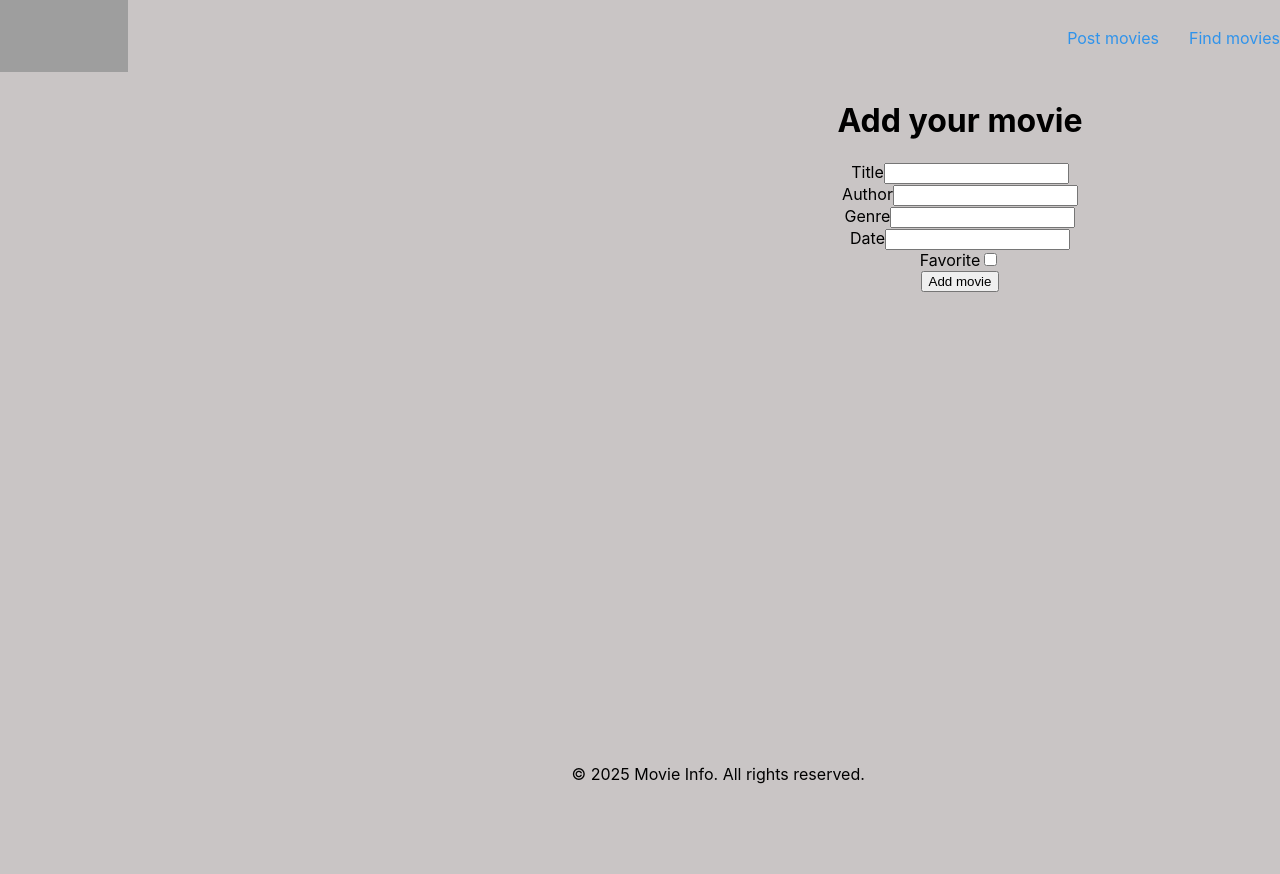
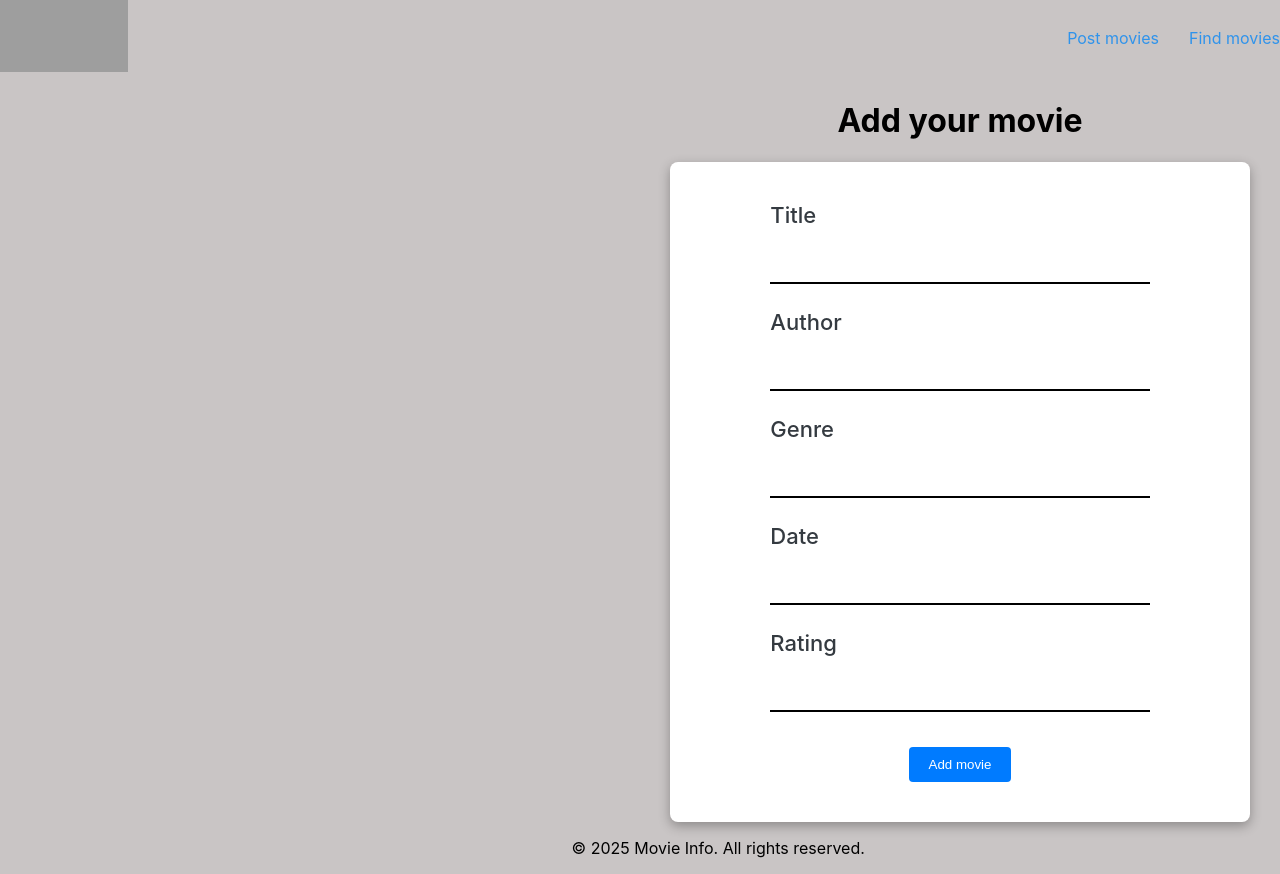
Before and after one commit to BubbleRuble/own-project, a React (Create React App) app in the folder Frontend/: page /postmovies in a window 1280 px wide. Shown: the top 874 px of the page. Before the commit the page ends 800 px from the top, so only its background shows below. Built offline with nearby package versions, Linux system fonts and the light colour scheme; grey boxes are pictures that could not be loaded.

Commit message:
додав css до getMovies і завершив функцію PostMovies

```diff
--- a/Frontend/src/api/movies.js
+++ b/Frontend/src/api/movies.js
@@ -19,6 +19,7 @@ export const getMovies = async (query) => {
   }
 };
 
+
 export const handleMovieClick = async (movieId) => {
   try {
     return await api.get(`/api/movies/${movieId}`);
--- a/Frontend/src/components/Header.js
+++ b/Frontend/src/components/Header.js
@@ -1,8 +1,7 @@
-import { NavLink, useLocation } from "react-router-dom";
+import { NavLink} from "react-router-dom";
 import '../styles/header.css'
 
 const Header = () => {
-  const location = useLocation();
 
   return (
       <nav className="header__nav">
--- a/Frontend/src/components/LoadMovies.js
+++ b/Frontend/src/components/LoadMovies.js
@@ -1,11 +1,12 @@
 import MovieForm from './MovieForm';
-import { addMovies, getMovies } from '../api/movies';
-import { useState, useEffect } from 'react';
+import { addMovies} from '../api/movies';
+import { useState } from 'react';
 
 const Movies = () => {
   const [message, setMessage] = useState('');
+  const [movies, setMovies] = useState([]);
 
-    const handlePostMovie = async (values, { resetForm, setErrors }) => {
+  const handlePostMovie = async (values, { resetForm, setErrors }) => {
     try {
       const newMovie = await addMovies(values);
       if (newMovie.error) {
@@ -13,6 +14,7 @@ const Movies = () => {
         return;
       }
       setMessage(`Movie ${newMovie.title} added`);
+      console.log('Success')
       resetForm();
     } catch (error) {
       console.error('Error adding movie:', error);
@@ -21,12 +23,6 @@ const Movies = () => {
 
   return (
     <>
-    {/* {
-      movies && movies.map(item=> (
-        <div>{JSON.stringify(item, 2, null)}</div>
-      ))
-    } */}
-    {/* Visualize all movies from what we have got from backend */}
       <h1>Add your movie</h1>
       <MovieForm onSubmit={handlePostMovie} />
     </>
--- a/Frontend/src/components/MovieForm.js
+++ b/Frontend/src/components/MovieForm.js
@@ -1,15 +1,33 @@
-import { Formik, Form, Field } from 'formik';
-import * as Yup from 'yup'
+import { Formik, Form, Field, ErrorMessage, useFormikContext } from 'formik';
+import '../styles/form.css';
+import * as Yup from 'yup';
 
-const MovieForm = ({onSubmit}) => {
+const genrelist = [
+  'action',
+  'comedy',
+  'drama',
+  'horror',
+  'science',
+  'romance',
+  'thriller',
+];
+
+const MovieForm = ({ onSubmit }) => {
   const validationSchema = Yup.object({
-    title:Yup.string().required("Title is required"),
-    author:Yup.string().required("Author is required"),
-    genre:Yup.string().required("Genre is required"),
-    date: Yup.string().matches(/^\d{2}-\d{4}$/, "Date must be MM-YYYY"),
-    favorite: Yup.boolean(),
-  })
-
+    title: Yup.string().required('Title is required'),
+    author: Yup.string().required('Author is required'),
+    genre: Yup.string()
+      .lowercase('Genre must be lowercase')
+      .oneOf(genrelist, 'Invalid genre')
+      .required('Genre is required'),
+    date: Yup.string().matches(/^\d{4}$/, 'Date must be YYYY'),
+    rating: Yup.string()
+      .matches(
+        /^(?:[1-9](?:\.\d)?|10)$/,
+        'Rating must be a number between 1.0 and 10',
+      )
+      .required('Rating is required'),
+  });
 
   return (
     <>
@@ -19,45 +37,76 @@ const MovieForm = ({onSubmit}) => {
           author: '',
           genre: '',
           date: '',
-          favorite: false,
+          rating: '',
         }}
         validationSchema={validationSchema}
         onSubmit={onSubmit}
       >
+        <div className="form-container">
+          <Form autoComplete="off" className="form-list">
+            <div class="form-group">
+              <label>
+                <span>Title</span>
+                <Field type="text" name="title" />
+                <ErrorMessage
+                  name="title"
+                  component="div"
+                  className="input-error"
+                />
+              </label>
+            </div>
 
-        <Form autoComplete='off'>
+            <div class="form-group">
               <label>
-            Title
-            <Field type="text" name="title" />
+                <span>Author</span>
+                <Field type="text" name="author" />
+                <ErrorMessage
+                  name="author"
+                  component="div"
+                  className="input-error"
+                />
               </label>
-          <br />
+            </div>
 
+            <div class="form-group">
               <label>
-            Author
-            <Field type="text" name="author" />
+                <span>Genre</span>
+                <Field type="text" name="genre" />
+                <ErrorMessage
+                  name="genre"
+                  component="div"
+                  className="input-error"
+                />
               </label>
-          <br />
+            </div>
 
+            <div class="form-group">
               <label>
-            Genre
-            <Field type="text" name="genre" />
+                <span>Date</span>
+                <Field type="text" name="date" />
+                <ErrorMessage
+                  name="date"
+                  component="div"
+                  className="input-error"
+                />
               </label>
-          <br />
+            </div>
 
+            <div class="form-group">
               <label>
-            Date
-            <Field type="text" name="date" />
+                <span>Rating</span>
+                <Field type="text" name="rating" />
+                <ErrorMessage
+                  name="rating"
+                  component="div"
+                  className="input-error"
+                />
               </label>
-          <br />
-
-          <label>
-            Favorite
-            <Field type="checkbox" name="favorite" />
-          </label>
-          <br />
+            </div>
 
             <button type="submit">Add movie</button>
           </Form>
+        </div>
       </Formik>
     </>
   );
--- a/Frontend/src/components/MovieItem.js
+++ b/Frontend/src/components/MovieItem.js
@@ -1,14 +1,14 @@
 import React from 'react';
 
-const MovieItem = ({ movie, handleSelect }) => {
+const MovieItem = ({ movies, handleSelect }) => {
   return (
-    <div className="movie__item" onClick={() => handleSelect(movie)}>
+    <div className="movie__item" onClick={() => handleSelect(movies)}>
       <div>
-        <h2>{movie.title}</h2>
-        <p>Author: {movie.author}</p>
-        <p>Year: {movie.date}</p>
-        <p>Genre: {movie.genre}</p>
-        <p>Rating: {movie.rating}</p>
+        <h2>{movies.title}</h2>
+        <p>Author: {movies.author}</p>
+        <p>Year: {movies.date}</p>
+        <p>Genre: {movies.genre}</p>
+        <p>Rating: {movies.rating}</p>
       </div>
     </div>
   );
--- a/Frontend/src/components/MovieList.js
+++ b/Frontend/src/components/MovieList.js
@@ -7,6 +7,7 @@ const MovieList = ({ movies }) => {
           <p>Author: {movies.author}</p>
           <p>Genre: {movies.genre}</p>
           <p>Date: {movies.date}</p>
+          <p>Rating: {movies.rating}</p>
         </div>
       ))}
     </div>
--- a/Frontend/src/pages/Movie.js
+++ b/Frontend/src/pages/Movie.js
@@ -1,6 +1,9 @@
 import { useParams } from 'react-router-dom';
-import { useState, useEffect } from 'react';
+import { useState, useEffect} from 'react';
+import { getMovies } from '../api/movies';
 import { api } from '../config';
+import MovieList  from '../components/MovieList';
+import MovieItem from '../components/MovieItem';
 
 
 const Movie = () => {
@@ -16,8 +19,13 @@ const Movie = () => {
   //   };
 
   const [currentMovie, setCurrentMovie] = useState([]);
+  const [loading, setLoading] = useState(true)
   const params = useParams();
-  console.log(params);
+  // console.log(params);
+
+  const handleSelect = (movie) => {
+    setCurrentMovie(currentMovie);
+  };
 
   useEffect(() => {
     const fetchMovie = async movieId => {
@@ -31,19 +39,15 @@ const Movie = () => {
     fetchMovie()
   }, []);
 
-  console.log(currentMovie)
+  if (!currentMovie) return <p>Loading...</p>
 
   return (
     <>
+    <h1>Here is your result</h1>
       <div className="movie-list">
 
-            <li
-              className="movie-item"
-            >
-              {currentMovie.title}
-            </li>
+            <MovieItem movies={currentMovie} handleSelect={handleSelect}/>
       </div>
-      <h1>Hello</h1>
     </>
   );
 };
--- /dev/null
+++ b/Frontend/src/styles/form.css
@@ -0,0 +1,70 @@
+.form-container {
+  display: flex;
+  background-color: #fff;
+  padding: 40px;
+  border-radius: 8px;
+  box-shadow: 0 4px 12px rgba(0, 0, 0, 0.3);
+  width: 100%;
+  max-width: 500px;
+  text-align: center;
+  justify-content: center;
+  align-items: center;
+}
+
+.form-group label {
+  display: block;
+  font-weight: 500;
+  color: #343a40;
+  margin-bottom: 8px;
+  font-size: 22px;
+}
+
+.form-group {
+  margin-bottom: 25px;
+  position: relative;
+  text-align: left;
+  border-bottom: 2px solid black;
+}
+
+.form-group input[type='text'] {
+  width: 100%;
+  padding: 10px;
+  border: transparent;
+  border-radius: 5px;
+  font-size: 22px;
+  box-sizing: border-box;
+}
+
+.form-group input[type='text']:focus {
+  outline: none;
+  border-color: #495057;
+}
+
+.input-error {
+  color: #dc3545;
+  font-size: 0.9em;
+  margin-top: 5px;
+}
+.field-border {
+  height: 2px;
+  background-color: #000;
+}
+
+.field-border:focus {
+  color: red;
+}
+
+.form-list button:hover {
+  background-color: #21cf21;
+  transform: scale3d(1.1, 1.1, 1.1);
+}
+
+.form-list button {
+  padding: 10px 20px;
+  background-color: #007bff;
+  color: white;
+  border: none;
+  border-radius: 4px;
+  cursor: pointer;
+  margin-top: 10px;
+}
--- a/Frontend/src/styles/getMovie.css
+++ b/Frontend/src/styles/getMovie.css
@@ -1,8 +1,11 @@
 .movie-item {
+  display: block;
   list-style: none;
   margin: auto;
-  padding: 15px;
-  margin-bottom: 10px;
+  padding: 5px;
+  padding-left: 5px;
+  margin-top: 5px;
+  /* margin-bottom: 10px; */
   background-color: #2C91E6;
   color: white;
   border-radius: 8px;
--- a/Frontend/src/styles/styles.css
+++ b/Frontend/src/styles/styles.css
@@ -27,7 +27,6 @@ a {
   min-height: 100vh;
   display: flex;
   flex-direction: column;
-  /* background-color: #C9C5C5; */
 }
 
 header {
@@ -56,7 +55,8 @@ footer {
 }
 
 .header__container,
-.home__container {
+.home__container,
+.form-container {
   display: block;
   width: 1680px;
   margin: 0 auto;
```
Also changed, not shown: Frontend/src/App.jsx (line endings or trailing spaces). Lines whose indentation alone changed are shown as unchanged.
